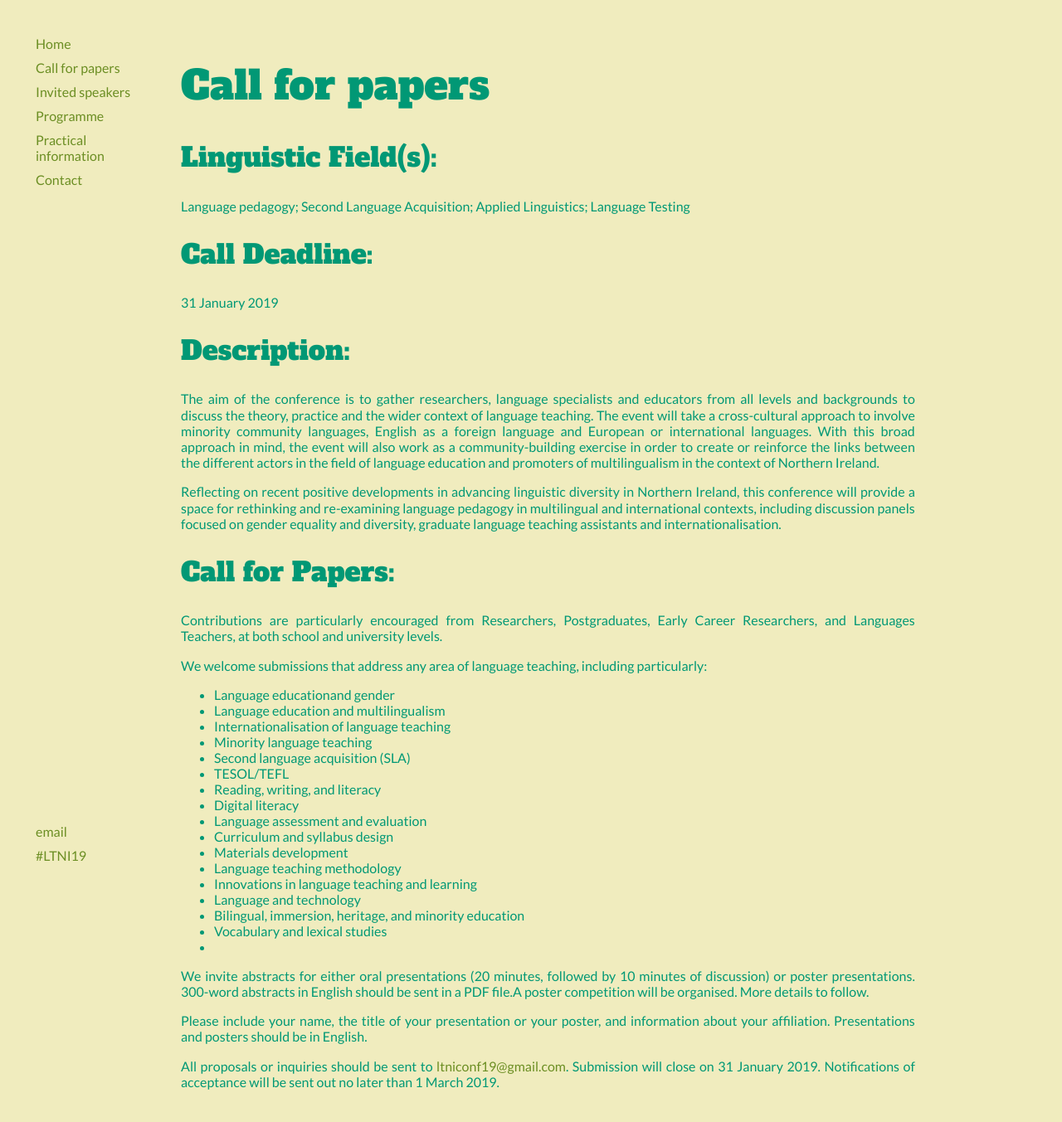
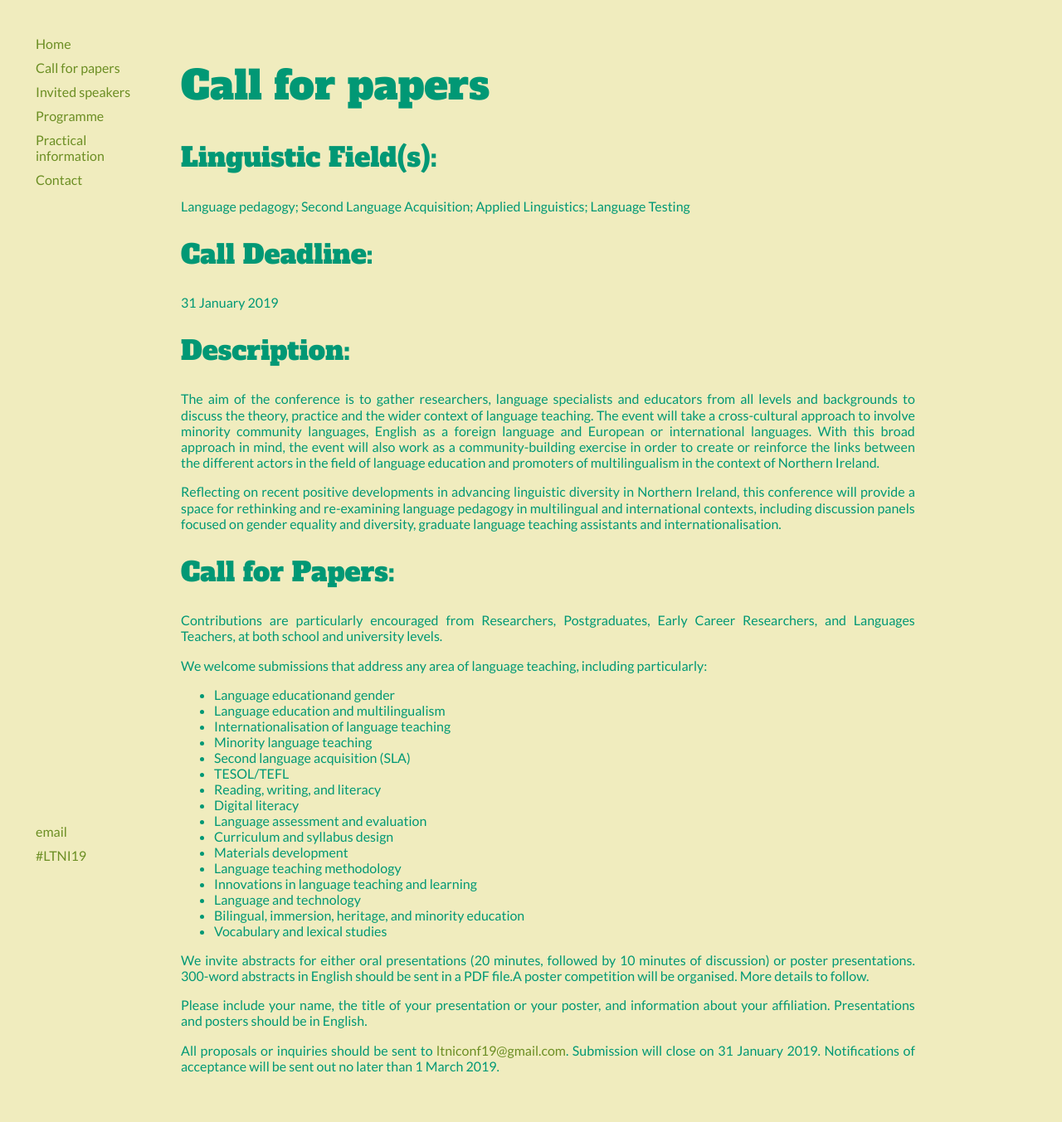
Before and after one commit to merryndd/ltni19, a Jekyll site: the page built from cfp/index.html, in a window 1280 px wide and 1368 px high. Shown: the top 1353 px of the window at 83% size. Built offline with Jekyll 4.4.1, drawn with Linux system fonts in a browser that asks for light colours.

```diff
--- a/cfp/index.html
+++ b/cfp/index.html
@@ -37,7 +37,7 @@ layout: default
 <li>Innovations in language teaching and learning</li>
 <li>Language and technology</li>
 <li>Bilingual, immersion, heritage, and minority education</li>
-<li>Vocabulary and lexical studies<li>
+<li>Vocabulary and lexical studies</li>
 </ul>
 
 <p>We invite abstracts for either oral presentations (20 minutes, followed by 10 minutes of discussion) or poster presentations. 300-word abstracts in English should be sent in a PDF file.A poster competition will be organised. More details to follow.</p>
```
